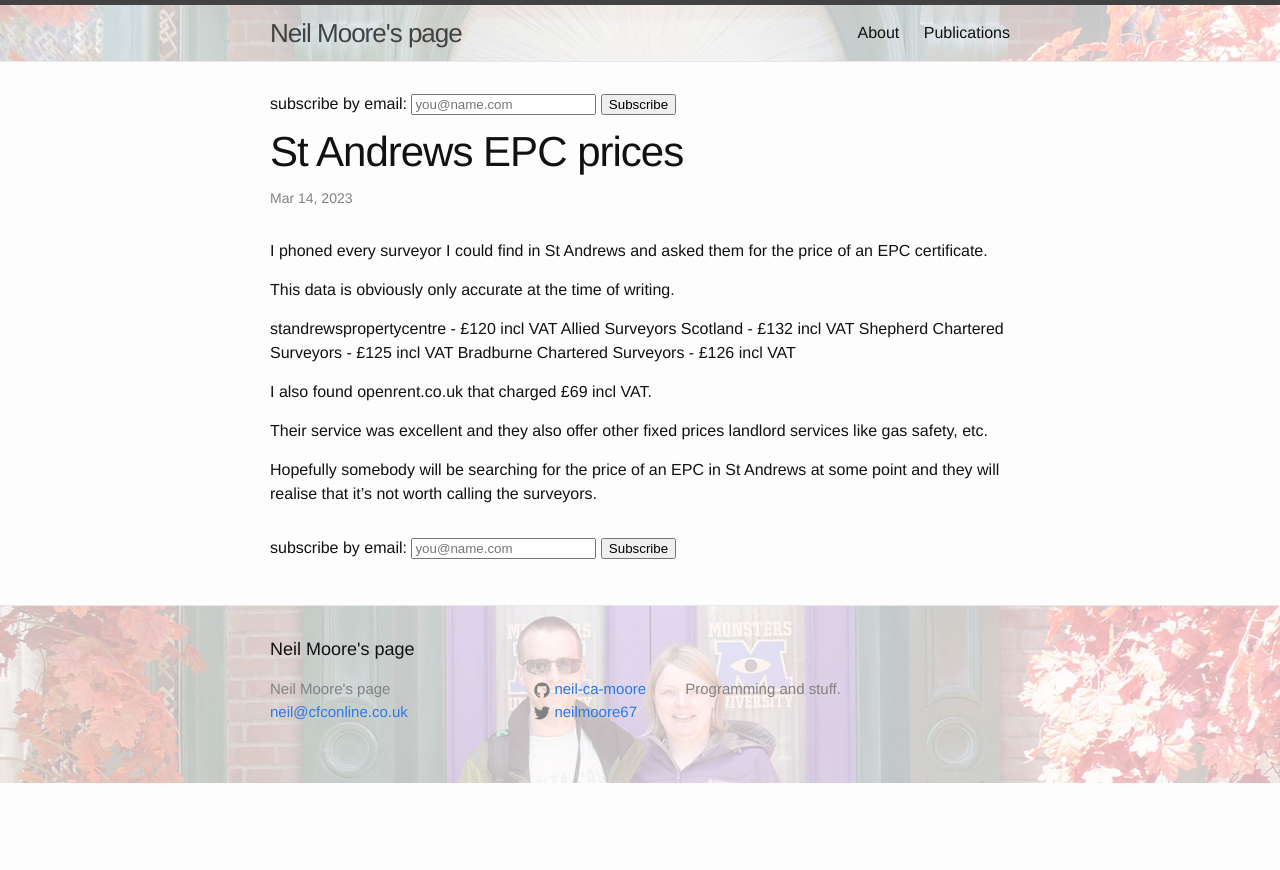
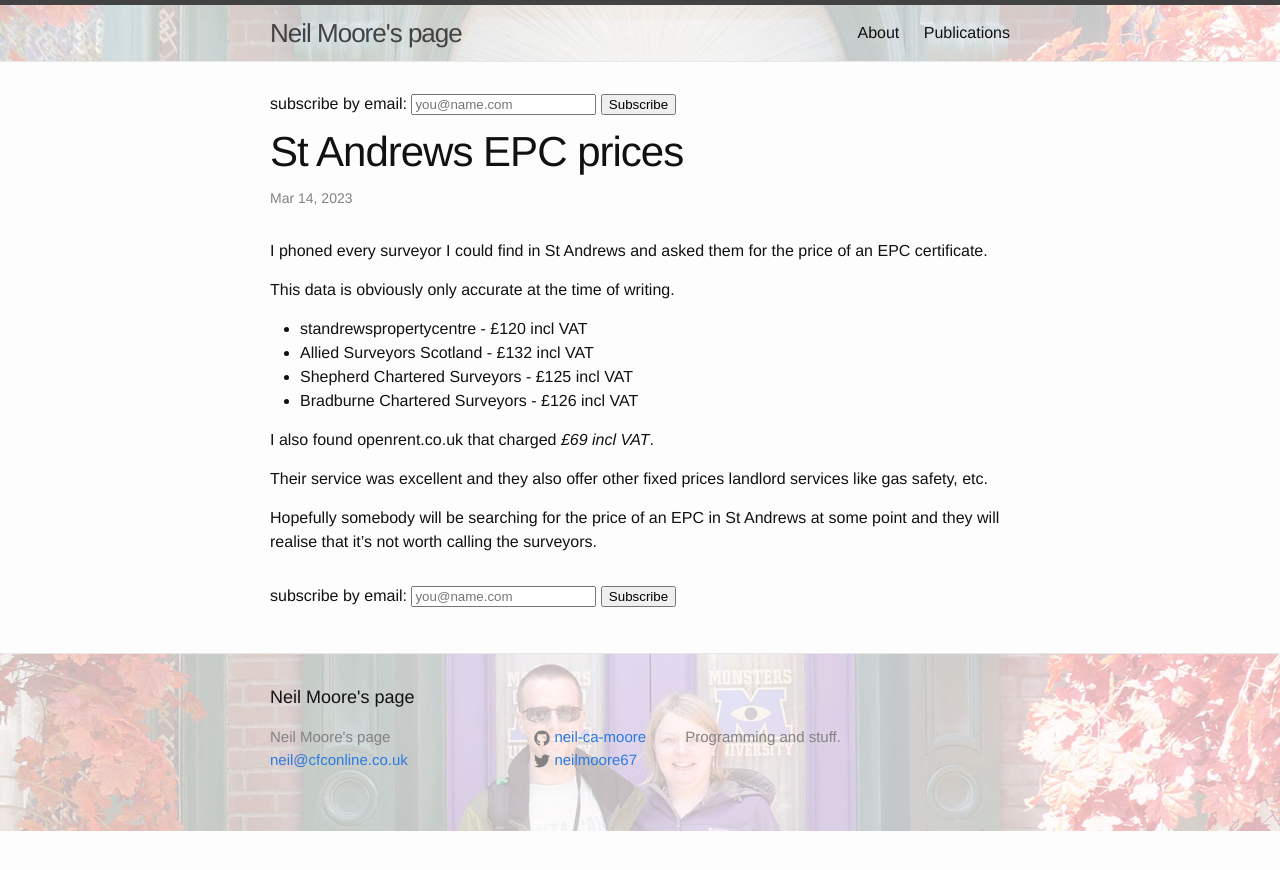
Before and after one commit to neil-ca-moore/neil-ca-moore.github.io, a Jekyll site: the page built from _posts/2023-03-14-st-andrews-epc.markdown, in a window 1280 px wide. Shown: the top 870 px of the page. Built offline with Jekyll 4.4.1, drawn with Linux system fonts in a browser that asks for light colours; nearby versions of some CDN libraries; comment, search, counter and statistics services are not loaded.

```diff
--- a/_posts/2023-03-14-st-andrews-epc.markdown
+++ b/_posts/2023-03-14-st-andrews-epc.markdown
@@ -9,12 +9,12 @@ I phoned every surveyor I could find in St Andrews and asked them for the price
 
 This data is obviously only accurate at the time of writing.
 
-standrewspropertycentre - £120 incl VAT
-Allied Surveyors Scotland - £132 incl VAT
-Shepherd Chartered Surveyors - £125 incl VAT
-Bradburne Chartered Surveyors - £126 incl VAT
+- standrewspropertycentre - £120 incl VAT
+- Allied Surveyors Scotland - £132 incl VAT
+- Shepherd Chartered Surveyors - £125 incl VAT
+- Bradburne Chartered Surveyors - £126 incl VAT
 
-I also found openrent.co.uk that charged £69 incl VAT.
+I also found openrent.co.uk that charged *£69 incl VAT*.
 
 Their service was excellent and they also offer other fixed prices landlord services like gas safety, etc.
 
```
